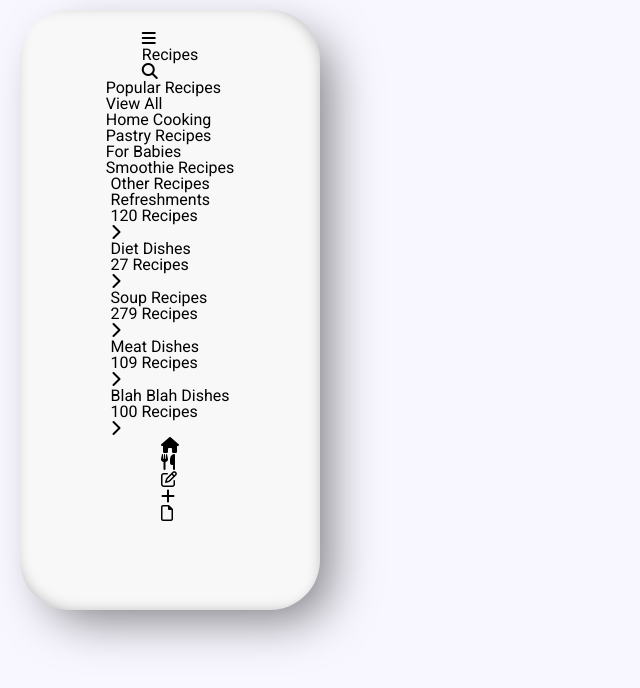
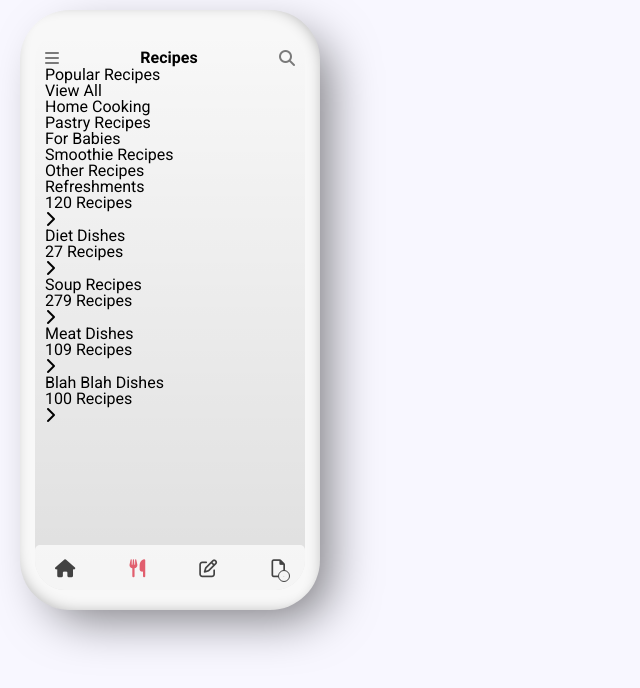
Before and after one commit to gunil0610/challenge-day12, a plain HTML site: page index.html in a window 1280 px wide. Shown: the whole page, without its empty margins (0-640 px from the left). Drawn offline with Linux system fonts and the light colour scheme.

Commit message:
header and nav

```diff
--- a/index.html
+++ b/index.html
@@ -12,6 +12,7 @@
   </head>
   <body>
     <div class="phone">
+      <div class="gradient">
         <header class="header">
           <div class="header__icon">
             <i class="fas fa-bars"></i>
@@ -117,6 +118,7 @@
             </li>
           </ul>
         </div>
+      </div>
       <nav class="nav">
         <ul class="nav__list">
           <li class="nav__icon">
@@ -130,7 +132,7 @@
           </li>
           <li class="nav__icon">
             <div class="nav__plus">
-              <i class="fas fa-plus"></i>
+              <i class="fas fa-plus"> </i>
             </div>
             <i class="far fa-file"></i>
           </li>
--- a/src/header.css
+++ b/src/header.css
@@ -0,0 +1,12 @@
+.header {
+  display: flex;
+  justify-content: space-between;
+}
+
+.header__text {
+  font-weight: 600;
+}
+
+.header__icon {
+  opacity: 0.5;
+}
--- a/src/nav.css
+++ b/src/nav.css
@@ -0,0 +1,39 @@
+.nav {
+  width: 100%;
+}
+
+.nav .nav__list {
+  background-color: white;
+  width: 270px;
+  height: 45px;
+  display: flex;
+  justify-content: space-between;
+  position: absolute;
+  bottom: 20px;
+  border-radius: 5px 5px 30px 30px;
+  font-size: 18px;
+  opacity: 0.7;
+  padding: 15px 20px;
+}
+
+.fa-utensils {
+  color: #e2283e;
+}
+
+.nav__plus {
+  position: relative;
+}
+
+.nav__plus i {
+  width: 12px;
+  height: 12px;
+  text-align: center;
+  line-height: 12px;
+  border-radius: 50%;
+  border: 1px solid black;
+  background-color: white;
+  position: absolute;
+  font-size: 1px;
+  bottom: -22px;
+  right: -5px;
+}
--- a/src/phone.css
+++ b/src/phone.css
@@ -14,4 +14,17 @@
   box-shadow: 18px 18px 48px -9px rgba(0, 0, 0, 0.5),
     inset -10px 7px 15px -13px rgba(0, 0, 0, 0.3),
     inset 7px -10px 15px -13px rgba(0, 0, 0, 0.3);
+  position: relative;
 }
+
+.gradient {
+  height: 100%;
+  width: 100%;
+  border-radius: 30px;
+  padding: 20px 10px;
+  background: linear-gradient(
+    to bottom,
+    rgba(0, 0, 0, 0) 0%,
+    rgba(0, 0, 0, 0.1) 100%
+  );
+}
--- a/src/styles.css
+++ b/src/styles.css
@@ -2,6 +2,7 @@
 @import "phone.css";
 @import "header.css";
 @import "nav.css";
+@import "popular.css";
 @import url("https://fonts.googleapis.com/css2?family=Roboto:wght@400;500;700,&display=swap");
 
 * {
```
Also changed, not shown: src/popular.css (added). Lines whose indentation alone changed are shown as unchanged.
